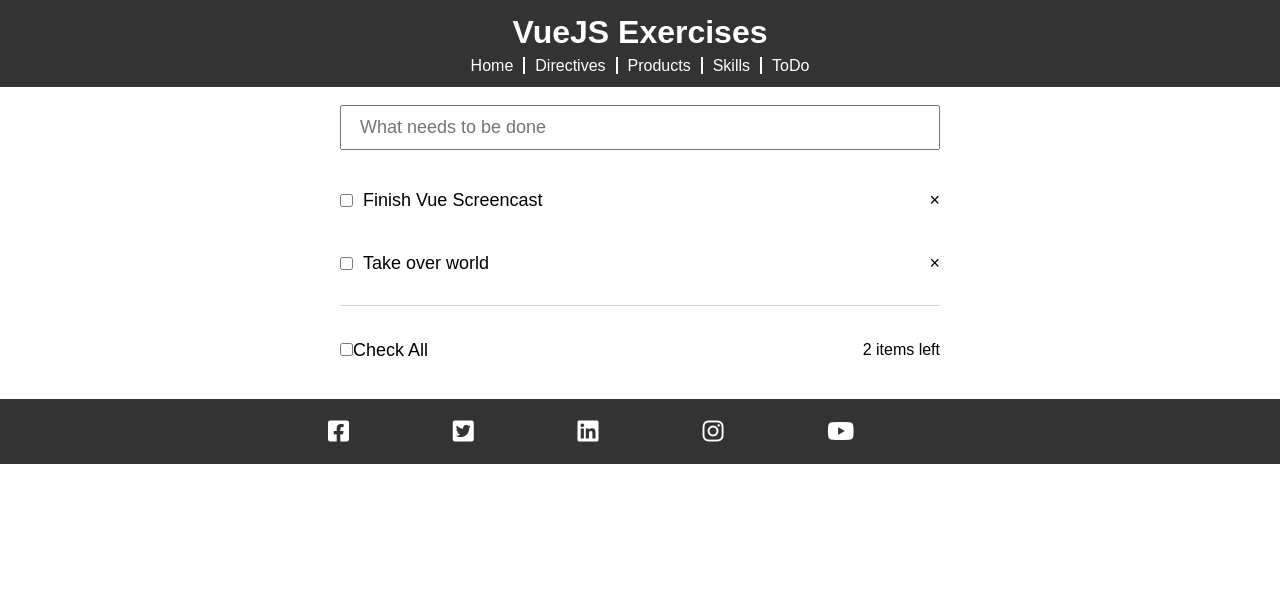
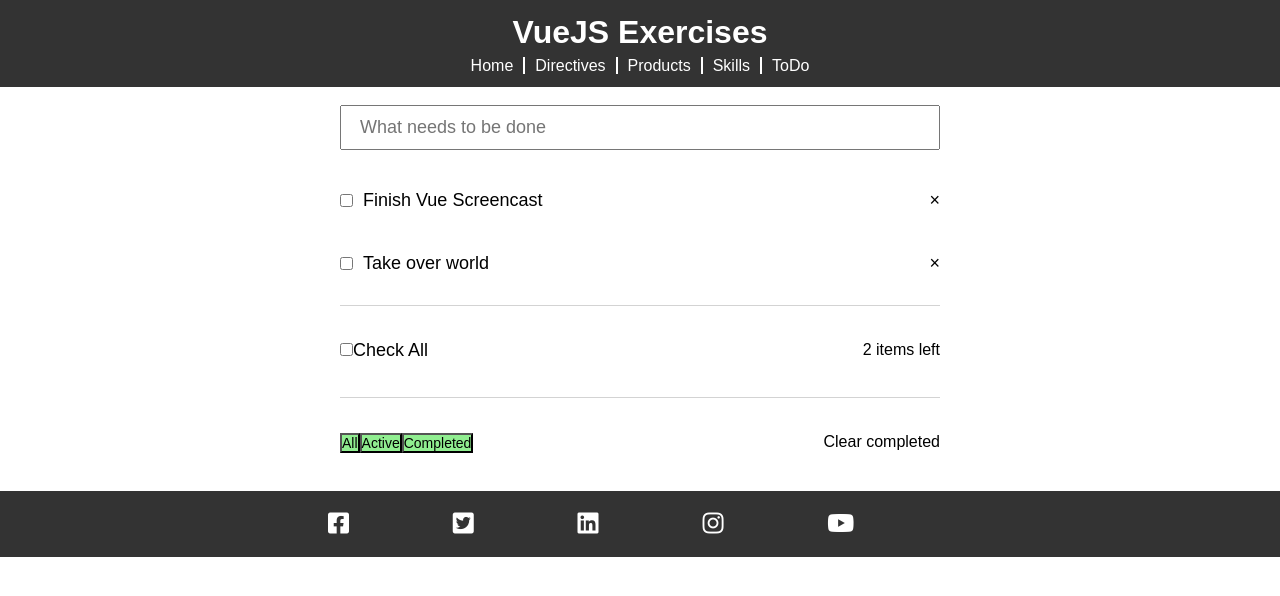
Before and after one commit to DeviousRio/vue-exercise, a Vue app: page /#/todo in a window 1280 px wide. Shown: the top 596 px of the page. Built offline with nearby package versions, Linux system fonts and the light colour scheme.

Commit message:
Modified ToDoList Component

```diff
--- a/src/components/ToDoList.vue
+++ b/src/components/ToDoList.vue
@@ -40,6 +40,16 @@
       </div>
 
       <p>{{ remaining }} items left</p>
+    </div>
+
+    <div class="extra-container">
+      <div>
+        <button :class="{ active: filter = 'all'}" @click="filter = 'all'">All</button>
+        <button :class="{ active: filter = 'active'}" @click="filter = 'active'">Active</button>
+        <button :class="{ active: filter = 'completed'}" @click="filter = 'completed'">Completed</button>
+      </div>
+
+      <p>Clear completed</p>
     </div>
   </div>
 </template>
```
